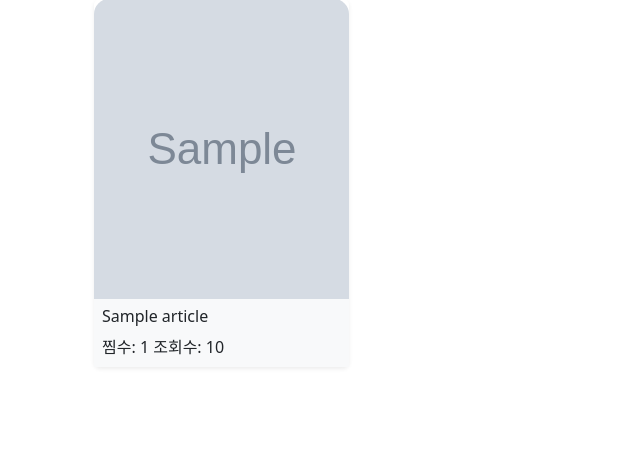
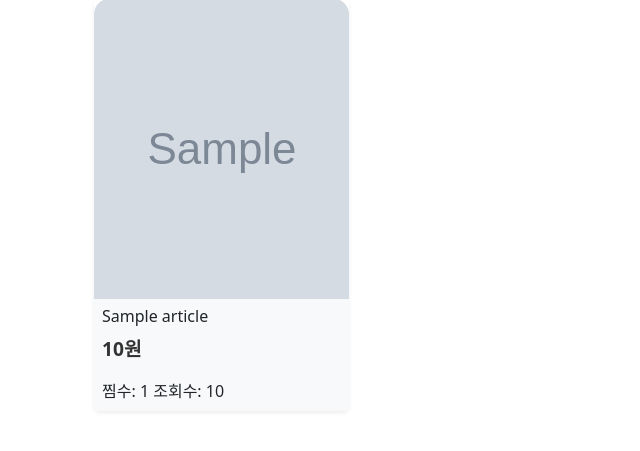
Before and after one commit to yunlowell/ifj, a Django app: page /products/ in a window 1280 px wide. Shown: the part 209-660 px from the top of the page, without its empty margins (0-640 px from the left). Run offline with Django 4.2, Linux system fonts and the light colour scheme; tables that the repository leaves empty hold one stand-in row (values such as "Sample post"); grey boxes marked "Sample" are stand-in pictures; some libraries are stand-ins or nearby versions.

Commit message:
feat: 게시글 목록에서 가격 표시
게시글 목록 페이지에서 상품별 가격이 표시되도록 구현

```diff
--- a/products/templates/products/products.html
+++ b/products/templates/products/products.html
@@ -1,6 +1,14 @@
 {% extends "base.html" %}
 
 {% block content %}
+
+<style>
+    .price-text {
+        font-size: 1.2em;
+        font-weight: bold;
+        color: #333;
+    }
+</style>
 
 <div class="container mt-4">
     <h2 class="mb-4">상품 목록</h2>
@@ -29,6 +37,7 @@
                     {% endif %}
                     <div class="card-body bg-light p-2">
                         <h6 class="card-title">{{ article.title }}</h6>
+                        <p class="card-text price-text">{{ article.formatted_price }}원</p>
                         <p class="card-text">찜수: {{ article.like_count }} 조회수: {{ article.views }}</p>
                     </div>
                 </div>
--- a/products/views.py
+++ b/products/views.py
@@ -41,6 +41,8 @@ def article_detail(request, pk):
 
 
 
+from django.db.models import Count
+
 def articles(request):
     sort_option = request.GET.get('sort', 'latest')
 
@@ -51,11 +53,15 @@ def articles(request):
         articles = Article.objects.all().annotate(
             like_count=Count('like_users')).order_by("-pk")
 
+    for article in articles:
+        article.formatted_price = f"{article.price:,.0f}"
+
     context = {
         "articles": articles,
         "sort_option": sort_option,
     }
     return render(request, "products/products.html", context)
+
 
 
 @login_required
```
Also changed, not shown: media/images/coinman_GOj8pyy.png (added), media/images/귤_a7Y9xvk.png (added), media/images/반바지.png (added), media/images/비타민_B346xdd.png (added), media/images/유니폼.png (added), media/images/자전거_1lKommT.png (added), media/images/책.png (added).
